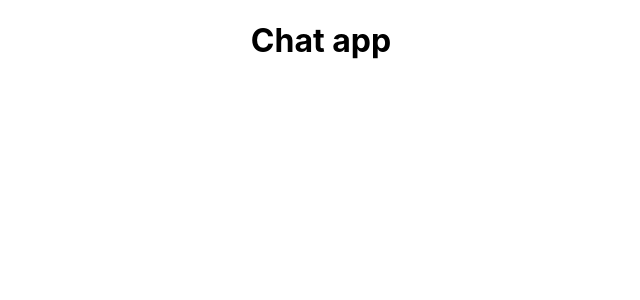
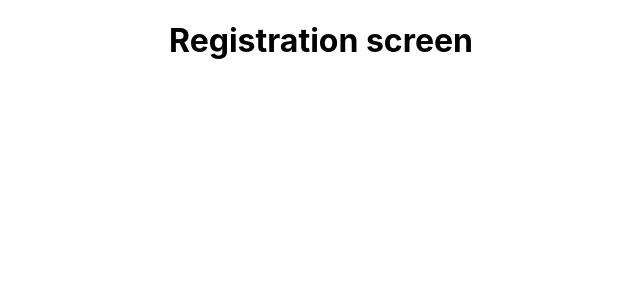
Before and after one commit to Al-x-R/React_Express_PostrgeSQL_WEB_CHAT, a React (Create React App) app in the folder client/: page /register in a window 1280 px wide. Shown: the top 300 px of the page, without its empty margins (319-959 px from the left). Built offline with nearby package versions, Linux system fonts and the light colour scheme.

Commit message:
Add routes

```diff
--- a/client/package.json
+++ b/client/package.json
@@ -8,6 +8,7 @@
     "@testing-library/user-event": "^12.6.0",
     "react": "^17.0.1",
     "react-dom": "^17.0.1",
+    "react-router-dom": "^5.2.0",
     "react-scripts": "4.0.1",
     "web-vitals": "^0.2.4"
   },
--- a/client/src/App.js
+++ b/client/src/App.js
@@ -1,10 +1,15 @@
 import React from 'react'
+import { BrowserRouter as Router } from 'react-router-dom';
 import './App.css';
+import Routes from './router'
 
 function App() {
   return (
     <div className="App">
-      <h1>Chat app</h1>
+      <Router>
+        <Routes />
+      </Router>
+
     </div>
   );
 }
--- /dev/null
+++ b/client/src/components/Auth/Login.jsx
@@ -0,0 +1,11 @@
+import React from 'react';
+
+const Login = () => {
+  return (
+    <div>
+      <h1>Login screen</h1>
+    </div>
+  );
+};
+
+export default Login;
--- /dev/null
+++ b/client/src/components/Auth/Register.jsx
@@ -0,0 +1,11 @@
+import React from 'react';
+
+const Register = () => {
+  return (
+    <div>
+      <h1>Registration screen</h1>
+    </div>
+  );
+};
+
+export default Register;
--- /dev/null
+++ b/client/src/components/Chat/Chat.jsx
@@ -0,0 +1,11 @@
+import React from 'react';
+
+const Chat = () => {
+  return (
+    <div>
+      <h1>Chat component</h1>
+    </div>
+  );
+};
+
+export default Chat;
--- /dev/null
+++ b/client/src/router/index.jsx
@@ -0,0 +1,17 @@
+import React from 'react'
+import {Switch, Route} from 'react-router-dom'
+import Login from '../components/Auth/Login';
+import Chat from '../components/Chat/Chat';
+import Register from '../components/Auth/Register';
+
+
+export default () => {
+  return (
+    <Switch>
+      <Route exact path='/' component={Chat} />
+      <Route path='/login' component={Login} />
+      <Route path='/register' component={Register} />
+      <Route render={() => <h1>404 page not found</h1>} />
+    </Switch>
+  )
+}
```
Also changed, not shown: 2 other files (tests, documents, lock files or other folders).
